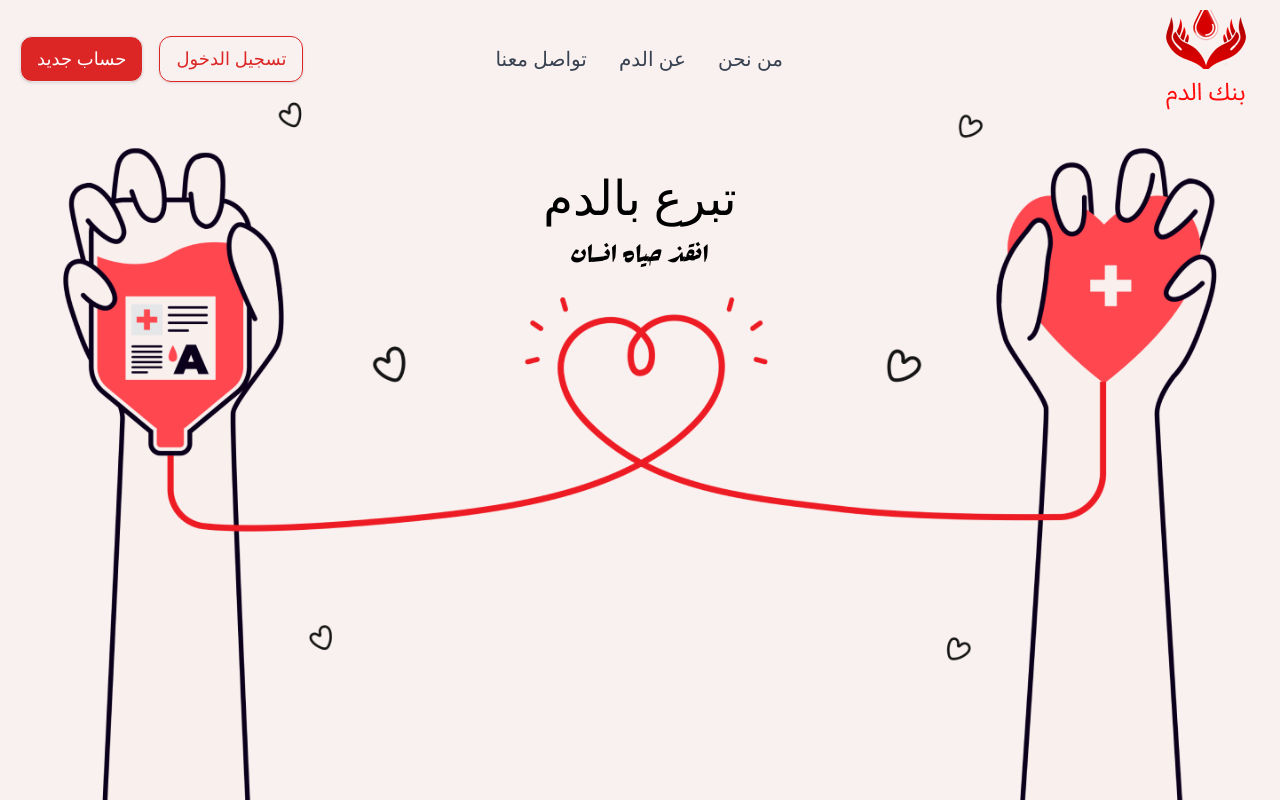
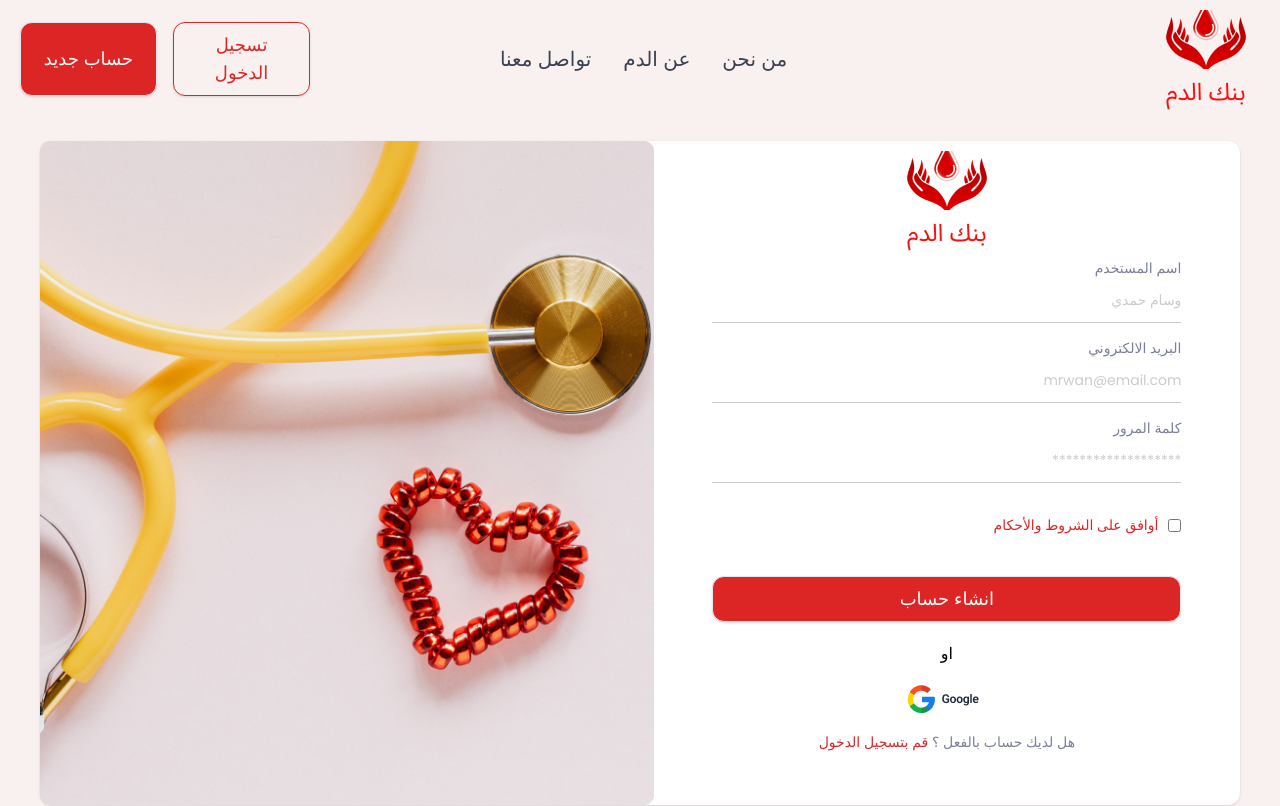
Before and after one commit to 1FaresKhalil/bloodBank, a React (Create React App) app in the folder Frontend/: page / in a window 1280 px wide. Shown: the top 806 px of the page. Built offline with nearby package versions, Linux system fonts and the light colour scheme.

Commit message:
sign in layout

```diff
--- a/Frontend/src/App.js
+++ b/Frontend/src/App.js
@@ -1,9 +1,11 @@
 import LandingPage from "./Components/Pages/LandingPage";
+import SignIn from "./Components/Pages/SignIn";
 
 const App = () => {
   return (
     <>
-      <LandingPage />
+      {/* <LandingPage /> */}
+      <SignIn/>
     </>
   );
 };
--- /dev/null
+++ b/Frontend/src/Components/Pages/SignIn.js
@@ -0,0 +1,91 @@
+import Navbar from "../UI/LandingNavbar";
+import Footer from "../UI/Footer";
+import Logo from "../../Assets/images/Logo.png";
+import GoogleIcon from '../../Assets/images/google-ic.png'
+import SignImg from '../../Assets/images/sign-img.png'
+const SignIn = () => {
+  return (
+    <div className="bg-[#F9F1EF]">
+      <Navbar />
+      <div className="flex justify-center lg:justify-between container xl:max-w-[1200px] mx-auto bg-white mt-6 rounded-xl shadow ">
+        <div className="basis-[92%] lg:basis-1/2">
+          <div>
+            <img
+              className="max-w-full text-center m-auto"
+              src={Logo}
+              alt="logo"
+            />
+          </div>
+          <div className="w-4/5 mx-auto">
+            <div className="flex flex-col">
+              <label
+                className="pb-[11px] text-[#7B809A] text-[14px]"
+                htmlFor="user"
+              >
+                اسم المستخدم
+              </label>
+              <input
+                className="pb-[11px] border-b border-[#C7CCD0] placeholder:text-[#C7CCD0] focus:outline-none text-[14px]"
+                placeholder="وسام حمدي"
+                id="user"
+                type="text"
+                name="Username"
+              />
+            </div>
+            <div className="flex flex-col py-[15px]">
+              <label
+                className="pb-[11px] text-[#7B809A] text-[14px]"
+                htmlFor="mail"
+              >
+                البريد الالكتروني
+              </label>
+              <input
+                className="pb-[11px] border-b border-[#C7CCD0] placeholder:text-[#C7CCD0] focus:outline-none text-[14px]"
+                placeholder="mrwan@email.com"
+                id="mail"
+                type="mail"
+                name="mail"
+              />
+            </div>
+            <div className="flex flex-col">
+              <label
+                className="pb-[11px] text-[#7B809A] text-[14px]"
+                htmlFor="pass"
+              >
+                كلمة المرور
+              </label>
+              <input
+                className="pb-[11px] border-b border-[#C7CCD0] placeholder:text-[#C7CCD0] focus:outline-none text-[14px]"
+                placeholder="*******************"
+                id="pass"
+                type="password"
+                name="pass"
+              />
+            </div>
+            <div className="flex pb-10 pt-8">
+              <input
+                id="terms"
+                type="checkbox"
+                name="accept__terms"
+                value="yes"
+              />
+              <label className="text-red-600 text-[14px] pr-[10px]" htmlFor="terms">أوافق على الشروط والأحكام</label>
+            </div>
+            <button className="contained-btn w-full ">انشاء حساب</button>
+            <div className="flex flex-col items-center gap-4">
+              <span className="pt-5">او</span>
+              <a href="/"><img src={GoogleIcon} alt="google-icon" /></a>
+              <p className="text-[#7B809A] text-[14px] pb-4">هل لديك حساب بالفعل ؟ <a className="text-red-600" href="/"> قم بتسجيل الدخول</a></p>
+            </div>
+          </div>
+        </div>
+        <div className="hidden lg:block">
+          <img className="h-full" src={SignImg} alt="sign-img" />
+        </div>
+      </div>
+      <Footer/>
+    </div>
+  );
+};
+
+export default SignIn;
--- a/Frontend/src/Components/UI/Footer.js
+++ b/Frontend/src/Components/UI/Footer.js
@@ -8,7 +8,7 @@ const Footer = () => {
       <div>
         <img className="w-3/4 md:w-full" src={logo} alt="FooterLogo" />
       </div>
-      <p className="text-base sm:text-lg md:text-2xl ">
+      <p className="text-base text-[12px] sm:text-lg md:text-2xl ">
         جميع الحقوق محفوظة لبنك الاسكان والتعمير &reg; 2022
       </p>
       <ul className="flex justify-between gap-1">
--- a/Frontend/src/Components/UI/LandingNavbar.js
+++ b/Frontend/src/Components/UI/LandingNavbar.js
@@ -70,8 +70,8 @@ const LandingNavbar = (props) => {
           !showMenu ? "hidden" : "w-full"
         }  flex flex-col md:flex-row md:flex  gap-4`}
       >
-        <button className="outlined-btn">تسجيل الدخول</button>
-        <button className="contained-btn">حساب جديد </button>
+        <button className="outlined-btn w-[137px]">تسجيل الدخول</button>
+        <button className="contained-btn w-[137px]">حساب جديد </button>
       </div>
     </nav>
   );
```
Also changed, not shown: Frontend/src/Assets/images/google-ic.png (added), Frontend/src/Assets/images/sign-img.png (added).
